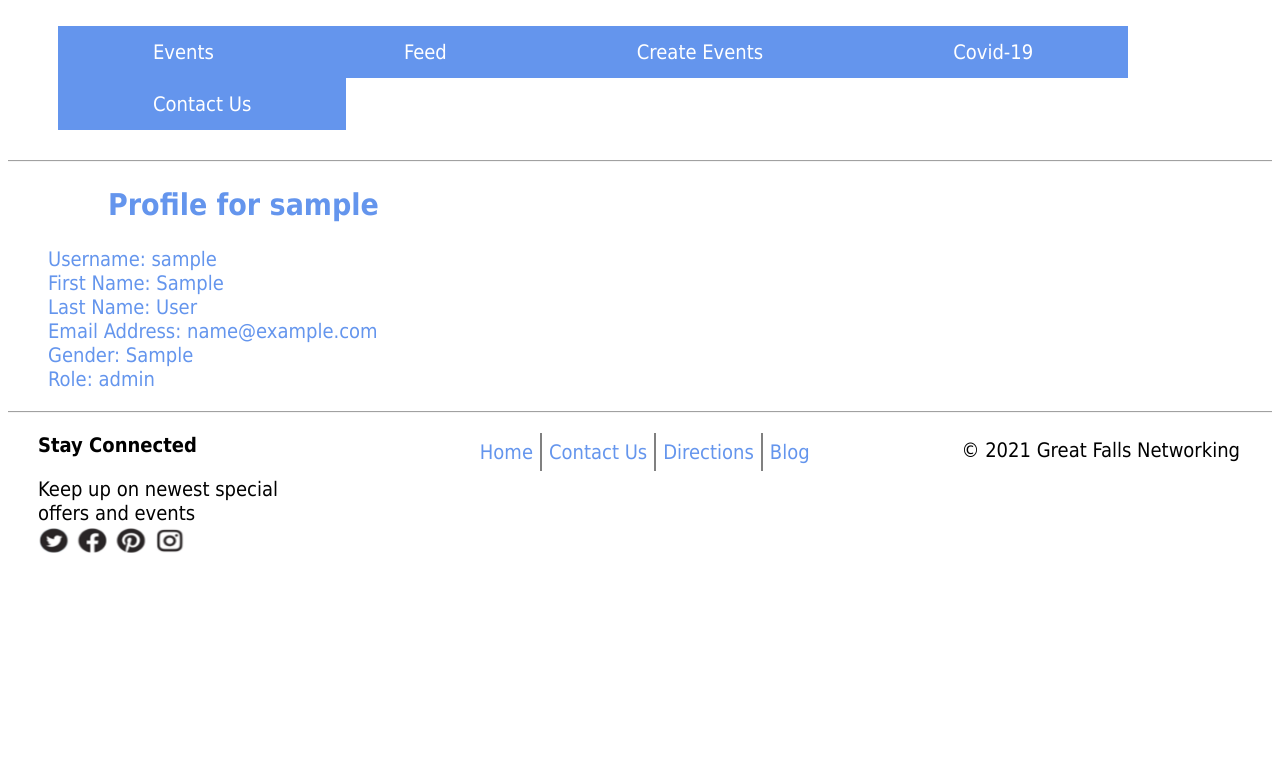
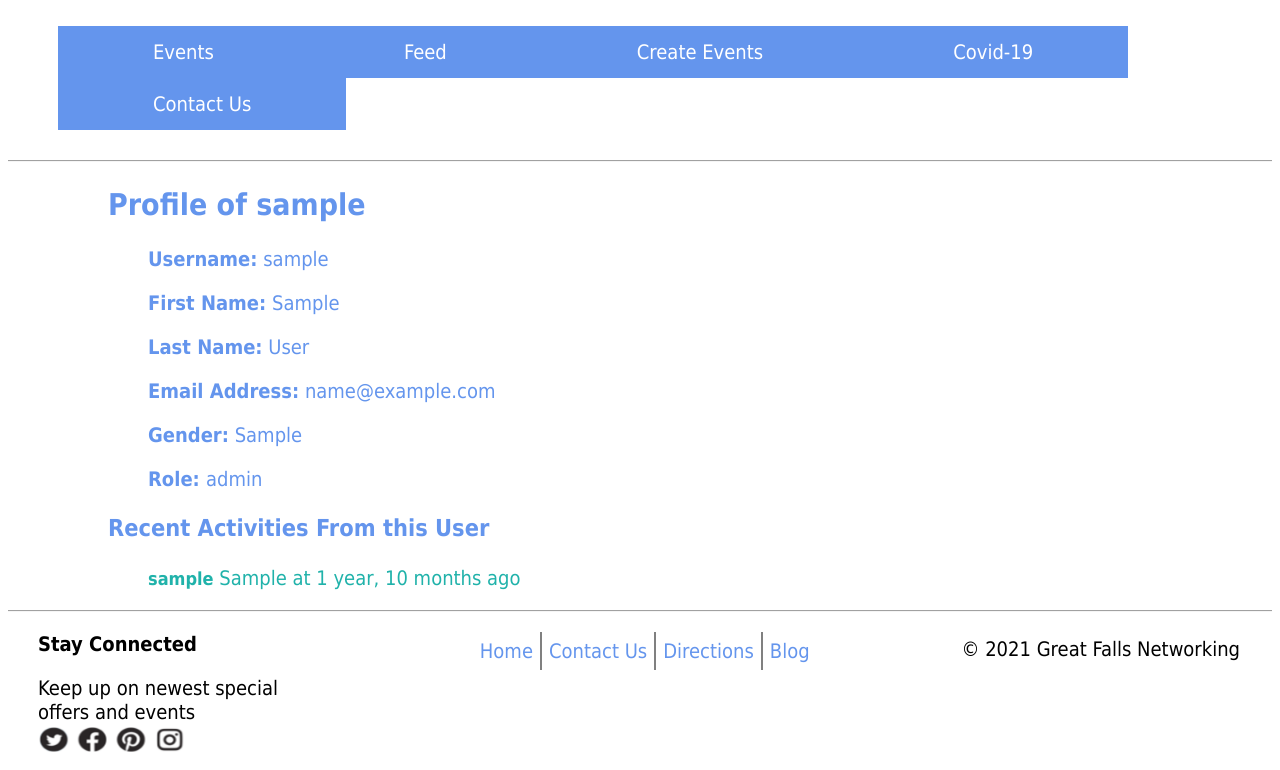
Before and after one commit to i-am-xu-wang/great-fall-networking-ajax, a Django app: page /users/profile/sample in a window 1280 px wide. Shown: the part 197-967 px from the top of the page. Before the commit the page ends 750 px from the top, so only its background shows below. Run offline with Django 3.2, Linux system fonts and the light colour scheme; tables that the repository leaves empty hold one stand-in row (values such as "Sample post"); parts of the project's set-up code (start-up, migrations or seed data) failed here and were passed over.

Commit message:
activity feature finished. Work on the ajax request now

```diff
--- a/events/models.py
+++ b/events/models.py
@@ -22,12 +22,13 @@
     like_number = models.IntegerField(default=0)
     share_number = models.IntegerField(default=0)
     description = models.TextField(blank=True)
+    is_deleted = models.BooleanField(default=False)
 
     def __str__(self):
         return self.title
 
     def get_absolute_url(self):
-        return reverse('events:event-detail', args=[self.id])
+        return reverse('events:event_detail', args=[self.id])
 
 
 class Comment(models.Model):
--- /dev/null
+++ b/events/static/css/activity.css
@@ -0,0 +1,25 @@
+li.activity {
+    margin-bottom: 20px;
+    color: lightseagreen;
+}
+
+a.actionTarget {
+    color: lightseagreen;
+    font-weight: bold;
+}
+
+span.actionTarget {
+    color: lightseagreen;
+    font-weight: bold;
+}
+
+a.actionUser {
+    font-weight: bold;
+    font-size: large;
+    color: lightseagreen;
+}
+
+a:hover {
+    color: darkgreen;
+    text-decoration: none;
+}
--- a/events/static/css/profile_page.css
+++ b/events/static/css/profile_page.css
@@ -1,17 +1,29 @@
-dl{
-   display: flex;
-   flex-direction: column;
-   align-items: start;
-   margin-left: 200px;
+
+ul#userInfoBlock{
+   margin-left: 100px;
 }
+.userData{
+   width: 40%;
+   margin-bottom: 20px;
+}
+.userInfoTitle{
+   font-weight: bold;
+}
+
 h2{
    margin-left: 100px;
 }
-dd{
-   margin-bottom: 15px;
-   margin-top: 15px;
+h3{
+   margin-left: 100px;
 }
-
-dt{
-   font-weight: bold;
+h4{
+   margin-left: 100px;
+   color: grey;
 }
+#recentActivities{
+    margin-left: 100px;
+}
+#roleChange{
+    margin-left: 100px;
+    color: grey;
+}
--- a/events/static/js/profile.js
+++ b/events/static/js/profile.js
@@ -5,11 +5,14 @@
         var change_role_url = $(this).siblings('#role-options').attr('data-ajax-url');
         var user_id = $(this).siblings('#role-options').attr('data-user-id');
         var user_role = $(this).siblings('#role-options').val()
+        var operator_account = $(this).siblings('#role-options').attr('data-operator-name');
+        console.log(operator_account)
         $.ajax({
             url: change_role_url,
             data: {
                 user_id: user_id,
                 user_role: user_role,
+                operator_account: operator_account,
             },
             // Whether this is a POST or GET request
             type: "POST",
@@ -43,8 +46,8 @@
         var username = $(this).parent().attr('data-user-name');
         var event_id = $(this).parent().attr('data-event-id');
         var text = $(this).siblings('#textEditor').val();
-        var edit_or_add =  $(this).parent().attr('data-operation-type');
-        var event_detail_url = "events/"+ event_id + "/edit"
+        var edit_or_add = $(this).parent().attr('data-operation-type');
+        var event_detail_url = "events/" + event_id + "/edit"
         console.log(edit_or_add)
         console.log(username)
         console.log(event_id);
@@ -57,14 +60,14 @@
                 text: text,
             },
             type: "POST",
+            dataType: "json",
             headers: {'X-CSRFToken': csrftoken},
             context: this
         })
-            .done(function () {
-                if(edit_or_add === "add"){
-                      location.reload()
-                }
-                else{
+            .done(function (json) {
+                if (edit_or_add === "add") {
+                    location.reload()
+                } else {
                     location.replace(document.referrer);
                 }
             })
@@ -79,7 +82,7 @@
     //delete a comment
     $('.deleteComment').click(function () {
         var approval = confirm("Do you want to delete");
-        if(approval === true) {
+        if (approval === true) {
             var delete_comment_url = $(this).parent().attr('data-ajax-url');
             var comment_id = $(this).parent().attr('data-comment-id');
             console.log(delete_comment_url)
--- /dev/null
+++ b/templates/actions/action/activity.html
@@ -0,0 +1,35 @@
+{% load humanize %}
+{% load static %}
+<ul id="activityFeed">
+ <link href="{% static "css/activity.css" %}" rel="stylesheet">
+    {% for action in actions %}
+        <li class="activity">
+            <a class = "actionUser" href="{{ action.user.details.get_absolute_url }}">{{ action.user.username }}</a>
+            {{ action.verb }}
+            {#if the action is create event and the event is not deleted, provide the hyperlink of that target#}
+            {% if action.verb == 'created the new event' %}
+                {% if action.target.is_deleted == True %}
+                    <span class = "actionTarget"> "{{ action.target }}"</span>
+                {% else %}
+                    "<a class = "actionTarget" href="{{ action.target.get_absolute_url }}">{{ action.target }}</a>"
+                {% endif %}
+                {#if the action is edit event title to description and the event is not deleted, provide the hyperlink of that target#}
+            {% elif action.verb == 'edited the event title' or action.verb == 'edited the event description' %}
+                {% if action.target.is_deleted == True %}
+                    of  <span class = "actionTarget"> "{{ action.target }}"</span>
+                {% else %}
+                    of "<a class = "actionTarget" href="{{ action.target.get_absolute_url }}">{{ action.target }}</a>"
+                {% endif %}
+                {#if the action is delete event#}
+            {% elif action.verb == 'delete the event' %}
+                <span class = "actionTarget"> "{{ action.target }}"</span>
+                {#if the action is change the user role#}
+            {% elif action.verb == 'changed the role' %}
+                of "<a class = "actionTarget" href="{{ action.target.details.get_absolute_url}}">{{ action.target }}</a>"
+            {% endif %}
+            at {{ action.created|naturaltime }}
+        </li>
+    {% empty %}
+        <li>No Activity yet.</li>
+    {% endfor %}
+</ul>
--- a/templates/events/homes/home_page.html
+++ b/templates/events/homes/home_page.html
@@ -4,7 +4,7 @@
 {% block content %}
 
     {% if request.session.username %}
-{#        homepage with user login#}
+        {#homepage with user login#}
         <link href="{% static "css/index.css" %}" rel="stylesheet">
         <section id="homeBoxes">
             <h1>Upcoming Events For You</h1>
@@ -42,6 +42,8 @@
             </div>
             <h1>Recent Updates in Groups</h1>
             <div id="selectedGroupForUsers">
+                <h3>New Activities</h3>
+                {% include "actions/action/activity.html" %}
                 <h3>New Feeds</h3>
                 <div id="feedInHomePage">
                     <ul id=feedImagesInHome>
@@ -84,7 +86,7 @@
             </div>
         </section>
     {% else %}
-{#        home page without log in#}
+        {#        home page without log in#}
         <link href="{% static "css/home_without_login.css" %}" rel="stylesheet">
         <h1> Register Account Today to Find Out More!</h1>
         <ul id="feature-tab">
--- a/templates/users/user/profile.html
+++ b/templates/users/user/profile.html
@@ -4,43 +4,56 @@
 {% block content %}
     <script src="{% static "js/profile.js" %}"></script>
     <link href="{% static "css/profile_page.css" %}" rel="stylesheet">
-    <h2>Profile for {{ user.username }}</h2>
-    <ul>
-        <li>
-            Username: {{ user.username }}
+    <h2>Profile of {{ user.username }}
+        {% if request.session.username == user.username or request.session.role == "admin" %}
+            <button id="editButtonProfile"><a href="{% url "users:edit_profile" user.username %}">Edit This Profile</a>
+            </button>
+        {% endif %}</h2>
+    <ul id="userInfoBlock">
+        <li class="userData">
+            <span class="userInfoTitle">Username:</span>
+            <span>{{ user.username }}</span>
         </li>
-        <li> First Name:
+        <li class="userData"><span class="userInfoTitle">First Name:</span>
             {% if user.first_name %}
-                {{ user.first_name }}
+                <span> {{ user.first_name }}</span>
             {% else %}
-                Not Disclosed
+                <span> Not Disclosed</span>
             {% endif %}
         </li>
-        <li> Last Name:
+        <li class="userData"><span class="userInfoTitle">Last Name:</span>
             {% if user.last_name %}
-                {{ user.last_name }}
+                <span> {{ user.last_name }}</span>
             {% else %}
-                Not Disclosed
+                <span> Not Disclosed</span>
             {% endif %}
         </li>
-        <li>
-            Email Address: {{ user.email }}
+        <li class="userData">
+            <span class="userInfoTitle">Email Address:</span> <span>{{ user.email }}</span>
         </li>
-        <li>Gender: {{ user.details.gender }}</li>
-        <li>Role: <span id = "new-role"> {{ user.details.role }}</span></li>
+        <li class="userData"><span class="userInfoTitle">Gender:</span> <span>{{ user.details.gender }}</span></li>
+        <li class="userData"><span class="userInfoTitle">Role: </span><span
+                id="new-role"> {{ user.details.role }}</span></li>
     </ul>
-    {% if request.session.username == user.username or request.session.role == "admin" %}
-        <button><a href="{% url "users:edit_profile" user.username %}">Edit</a></button>
-    {% endif %}
+
+    <h3>Recent Activities From this User</h3>
+    <section id="recentActivities">
+        {% include "actions/action/activity.html" %}
+    </section>
     {% if request.session.role == "admin" %}
+        <h4>For Admin Only</h4>
+        <div id="roleChange">
         <label for="role-options">Do you want change this user's role</label>
+
             <select id="role-options" name="role-options"
-                data-ajax-url="{% url "users:change_role" %}" data-user-id="{{ user.id }}">
+                    data-operator-name="{{ request.session.username }}" data-ajax-url="{% url "users:change_role" %}"
+                    data-user-id="{{ user.id }}">
                 <option value="admin">Admin</option>
                 <option value="regular">Regular</option>
                 <option value="unregister">Unregister</option>
             </select>
             <button id="submitButton" type="submit" value="submit">Submit</button>
+        </div>
     {% endif %}
 
 {% endblock %}
--- a/users/models.py
+++ b/users/models.py
@@ -3,12 +3,17 @@
 from django.db.models.signals import post_save
 from django.dispatch import receiver
 
+# Create your models here.
+from django.urls import reverse
 
-# Create your models here.
+
 class Details(models.Model):
     user = models.OneToOneField(User, on_delete=models.CASCADE)
     role = models.CharField(default="regular", max_length=50)
     gender = models.CharField(default="not disclosed", max_length=50)
+
+    def get_absolute_url(self):
+        return reverse('users:profile', args=[self.user.username])
 
 
 @receiver(post_save, sender=User)
--- a/users/views.py
+++ b/users/views.py
@@ -5,13 +5,15 @@
 from django.contrib.auth import authenticate
 import datetime
 # Create your views here.
+from actions.models import Action
 from events.models import Event, Comment
 
 
 def profile(request, username):
     user1 = get_object_or_404(User, username=username)
+    user_actions = Action.objects.all().filter(user_id=user1.id).order_by('-created')
     return render(request, "users/user/profile.html",
-                  {"user": user1})
+                  {"user": user1, "actions": user_actions})
 
 
 def change_user_role(request):
@@ -19,11 +21,19 @@
     if is_ajax and request.method == "POST":
         user_id = request.POST.get('user_id')
         user_role = request.POST.get('user_role')
+        operator_account = request.POST.get('operator_account')
+        operator = User.objects.get(username=operator_account)
         try:
             user = User.objects.get(pk=user_id)
             user.details.role = user_role
             user.details.save()
             user.save()
+            change_role_action = Action(
+                user=operator,
+                verb="changed the role",
+                target=user
+            )
+            change_role_action.save()
             return JsonResponse(
                 {'success': 'success', 'user_role': user_role},
                 status=200)
@@ -45,7 +55,7 @@
         if User.objects.filter(email=email).exists():
             messages.add_message(request, messages.WARNING,
                                  "This email has been used.")
-        return redirect('users:register')
+            return redirect('users:register')
         user = User.objects.create_user(username, email, password)
         user.first_name = request.POST.get('firstname')
         user.last_name = request.POST.get('lastname')
```
Also changed, not shown: events/views.py (+32 -7 lines), events/migrations/0005_event_is_deleted.py (added). Lines whose indentation alone changed are shown as unchanged.
